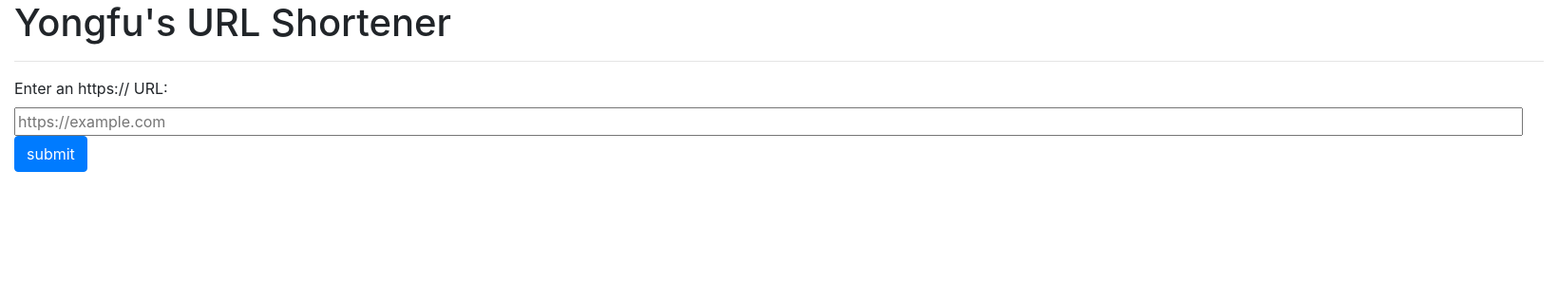
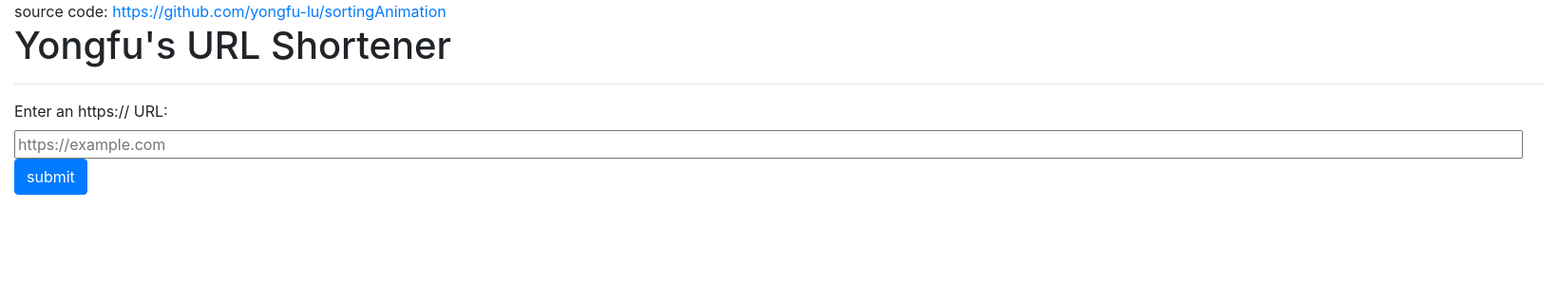
Before and after one commit to yongfu-lu/shortenUrl, a Flask app: page / in a window 1640 px wide. Shown: the top 300 px of the page at 95% size. Run offline with Flask 2, Linux system fonts and the light colour scheme; some libraries are stand-ins or nearby versions.

Commit message:
added source code in page

```diff
--- a/templates/base.html
+++ b/templates/base.html
@@ -13,6 +13,7 @@
 <body>
 
     <div class="container-fluid">
+        <div>source code: <a href="https://github.com/yongfu-lu/sortingAnimation">https://github.com/yongfu-lu/sortingAnimation</a></div>
         <h1>Yongfu's URL Shortener</h1>
         <hr>
         {% block content%}
```
